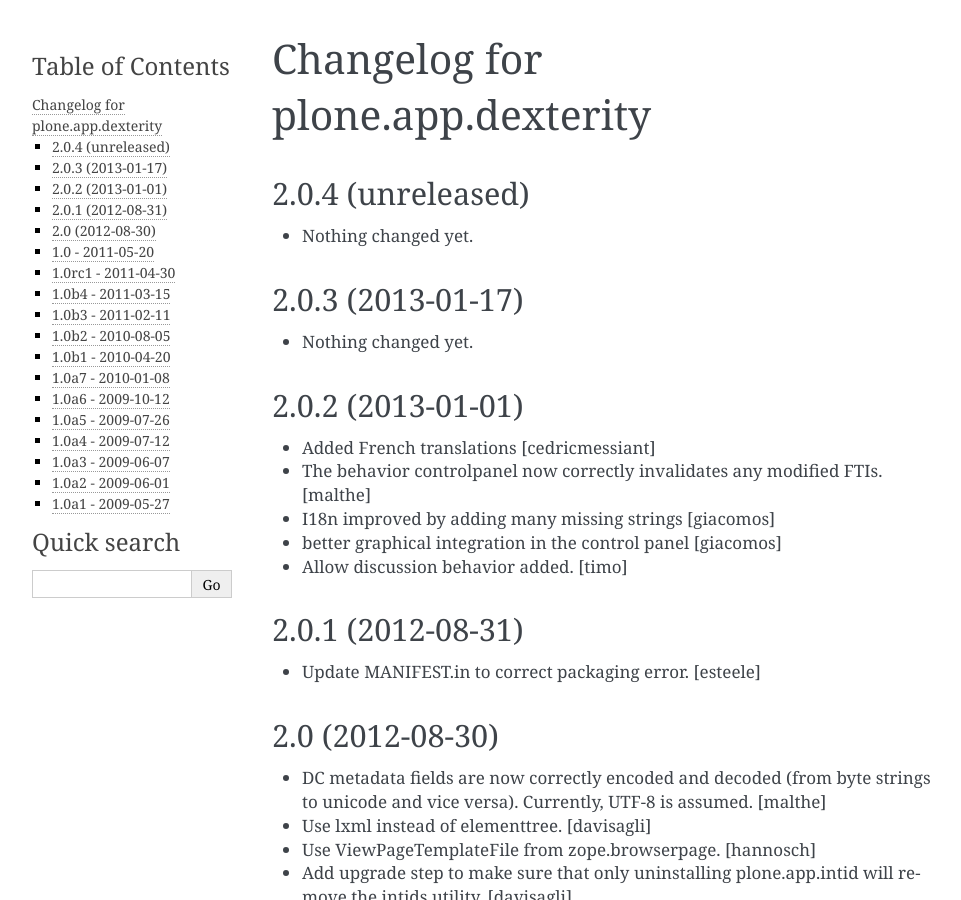
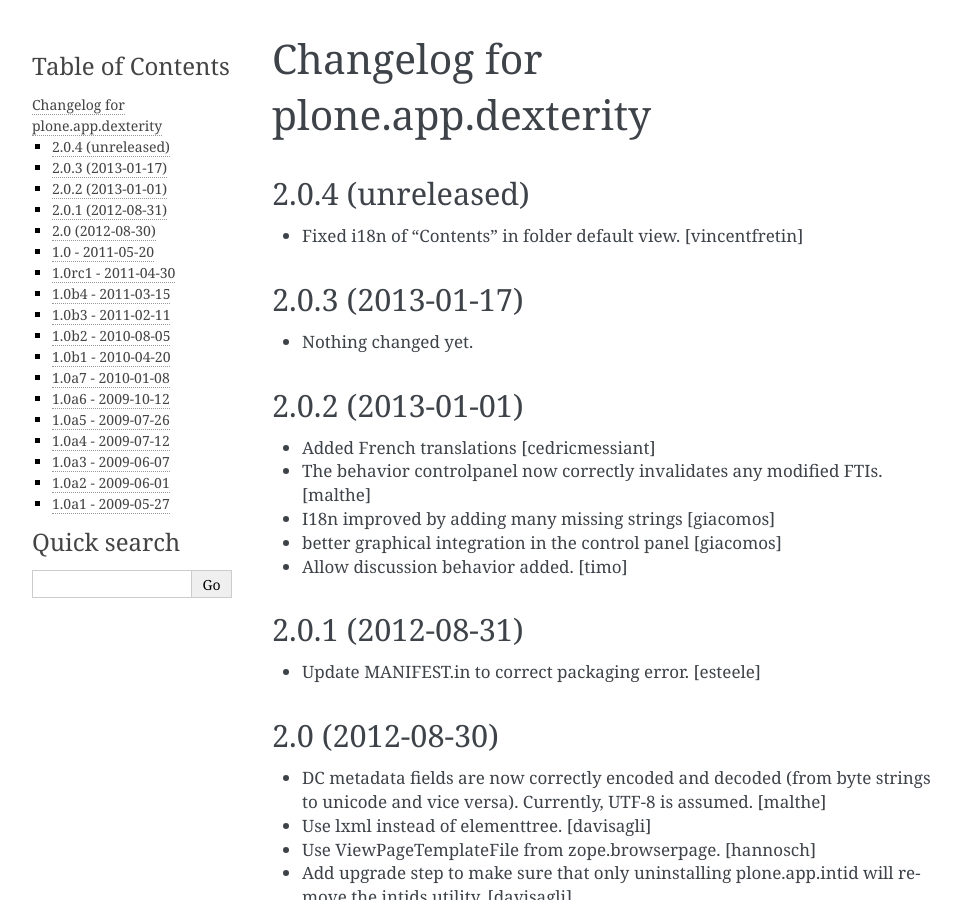
Before and after one commit to plone/plone.app.dexterity, a Sphinx documentation site: the page built from docs/HISTORY.txt, in a window 1280 px wide and 900 px high. Shown: the whole window, without its empty margins (148-1109 px from the left). Built offline with Sphinx 7.4.7, drawn with Linux system fonts in a browser that asks for light colours.

Commit message:
Fixed i18n of Contents in folder default view.

```diff
--- a/docs/HISTORY.txt
+++ b/docs/HISTORY.txt
@@ -4,7 +4,8 @@
 2.0.4 (unreleased)
 ------------------
 
-- Nothing changed yet.
+- Fixed i18n of "Contents" in folder default view.
+  [vincentfretin]
 
 
 2.0.3 (2013-01-17)
```
Also changed, not shown: 1 other file.
